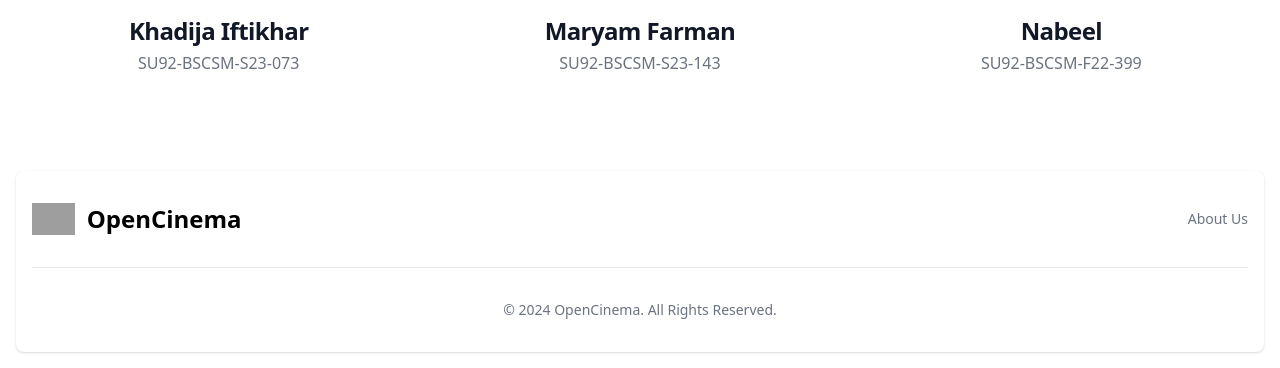
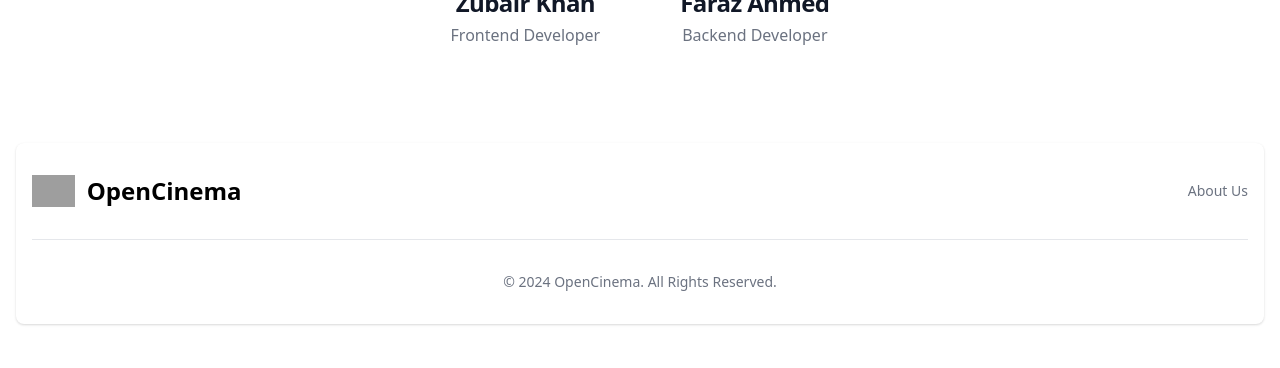
Before and after one commit to zubairbinshaukat/flask, a Flask app: page /about in a window 1280 px wide. Shown: the part 561-929 px from the top of the page. After the commit the page ends 886 px from the top, so only its background shows below. Run offline with Flask 3, Linux system fonts and the light colour scheme; grey boxes are pictures that could not be loaded.

Commit message:
minor Changes

```diff
--- a/templates/about.html
+++ b/templates/about.html
@@ -9,35 +9,22 @@ content %}
         Our team
       </h2>
       <p class="font-light text-gray-500 sm:text-xl dark:text-gray-400">
-        Our team members consistently demonstrate exceptional dedication and hard work, ensuring that every task is completed with precision and efficiency. Their collaborative spirit and relentless drive are key to achieving our collective goals and success.
+        Our team members consistently demonstrate exceptional dedication and hard work, ensuring that every task is completed with precision and efficiency.
       </p>
     </div>
-    <div class="grid gap-8 lg:gap-16 sm:grid-cols-2 md:grid-cols-3">
+    <div class="flex gap-20 justify-center">
       <div class="text-center text-gray-500 dark:text-gray-400">
         <img
           class="mx-auto mb-4 w-36 h-36 rounded-full"
-          src="https://encrypted-tbn0.gstatic.com/images?q=tbn:ANd9GcRl0ghbhMBHogguR8ZTzQQnlNulaIxXXJj5Lg&s"
+          src="https://i.pinimg.com/474x/59/83/f3/5983f3a695635b5fc76afe7a12b6fbad.jpg"
           alt="Jese Avatar"
         />
         <h3
           class="mb-1 text-2xl font-bold tracking-tight text-gray-900 dark:text-white"
         >
-          <a href="#">Khadija Iftikhar</a>
+          <a href="#">Zubair Khan</a>
         </h3>
-        <p>SU92-BSCSM-S23-073</p>
-      </div>
-      <div class="text-center text-gray-500 dark:text-gray-400">
-        <img
-          class="mx-auto mb-4 w-36 h-36 rounded-full"
-          src="https://encrypted-tbn0.gstatic.com/images?q=tbn:ANd9GcTa5XKqgG9pWIm6Iy3GZfQeOTxDzLrMnfQBQQ&s"
-          alt="Jese Avatar"
-        />
-        <h3
-          class="mb-1 text-2xl font-bold tracking-tight text-gray-900 dark:text-white"
-        >
-          <a href="#">Maryam Farman</a>
-        </h3>
-        <p>SU92-BSCSM-S23-143</p>
+        <p>Frontend Developer</p>
       </div>
       <div class="text-center text-gray-500 dark:text-gray-400">
         <img
@@ -48,9 +35,9 @@ content %}
         <h3
           class="mb-1 text-2xl font-bold tracking-tight text-gray-900 dark:text-white"
         >
-          <a href="#">Nabeel</a>
+          <a href="#">Faraz Ahmed</a>
         </h3>
-        <p>SU92-BSCSM-F22-399</p>
+        <p>Backend Developer</p>
       </div>
     </div>
   </div>
```
